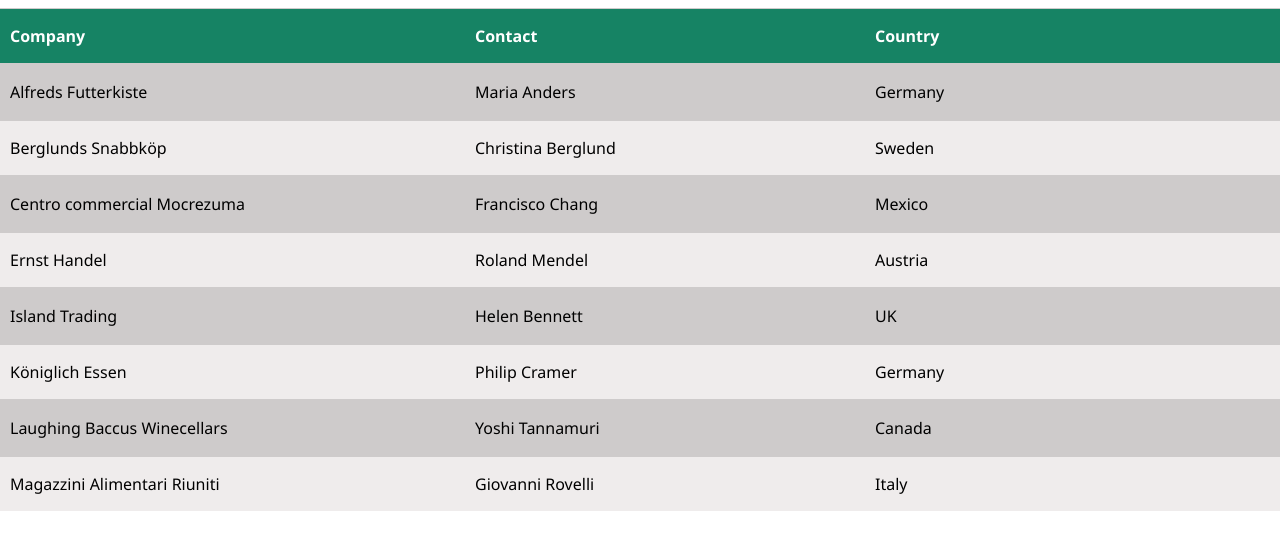
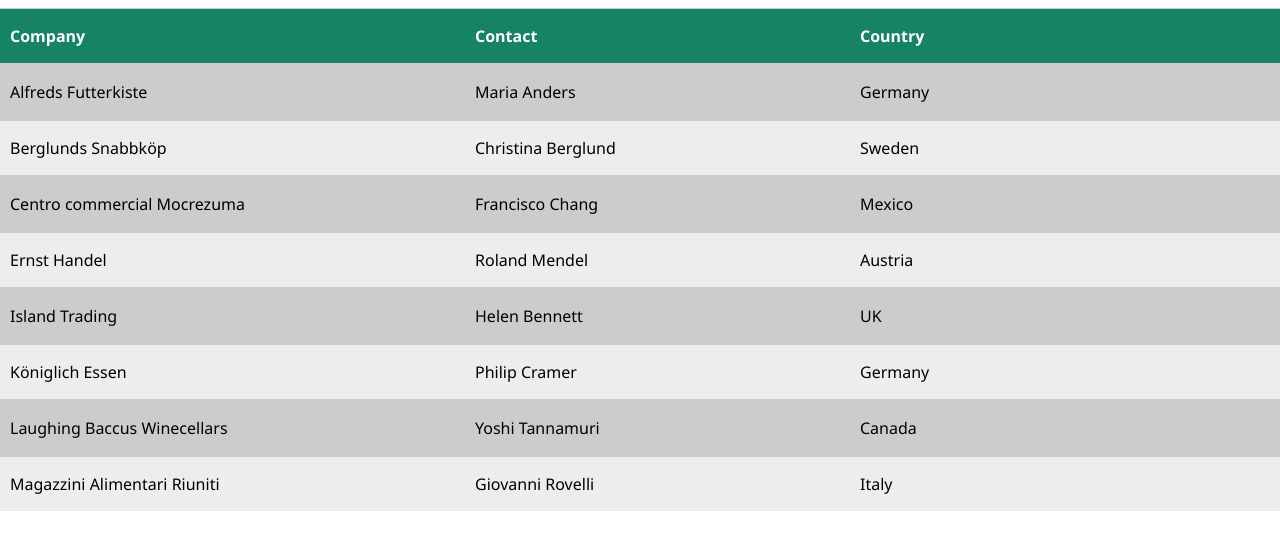
Before and after one commit to gayathrinairr/MERN_Tasks, a plain HTML site: page CSS_Task3.html in a window 1280 px wide. Drawn offline with Linux system fonts and the light colour scheme.

Commit message:
style3.css

```diff
--- a/style3.css
+++ b/style3.css
@@ -32,7 +32,7 @@ div{
 
 .three{
     position: absolute;
-    margin-left: 875px;
+    margin-left: 860px;
 }
 
 
```
